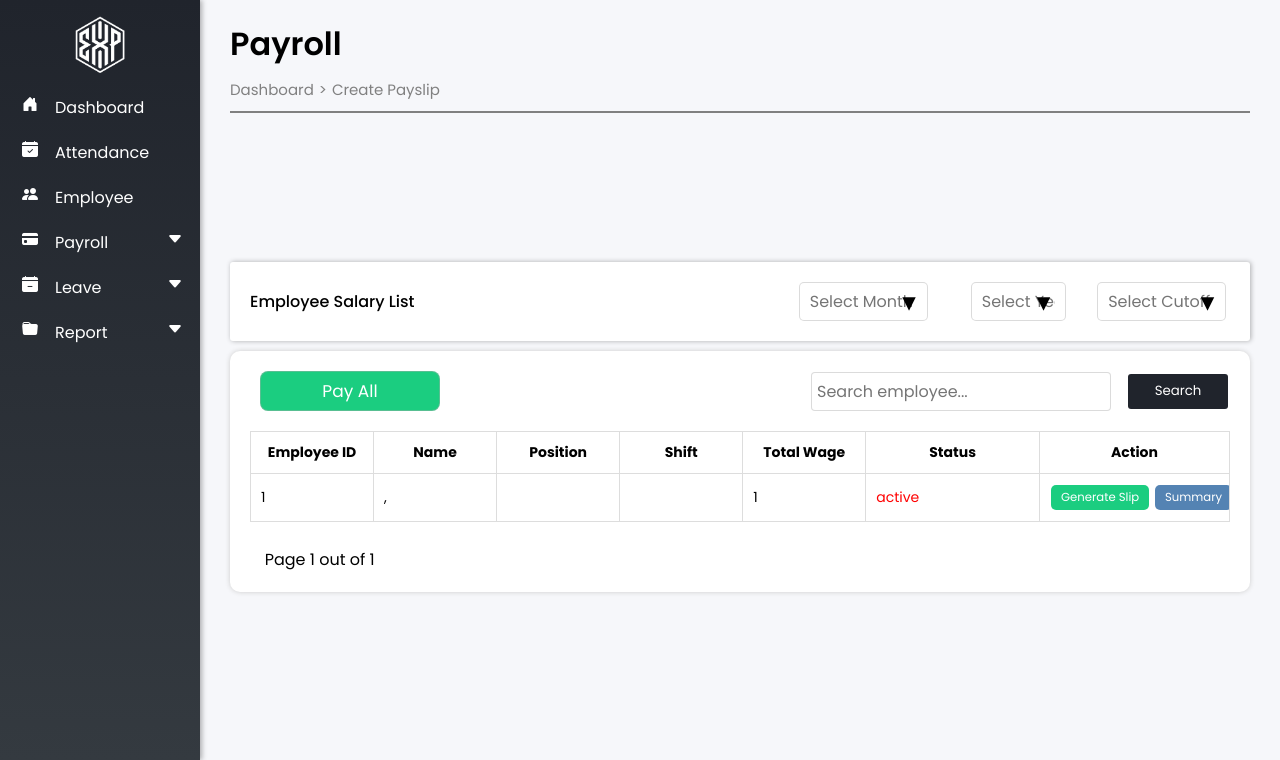
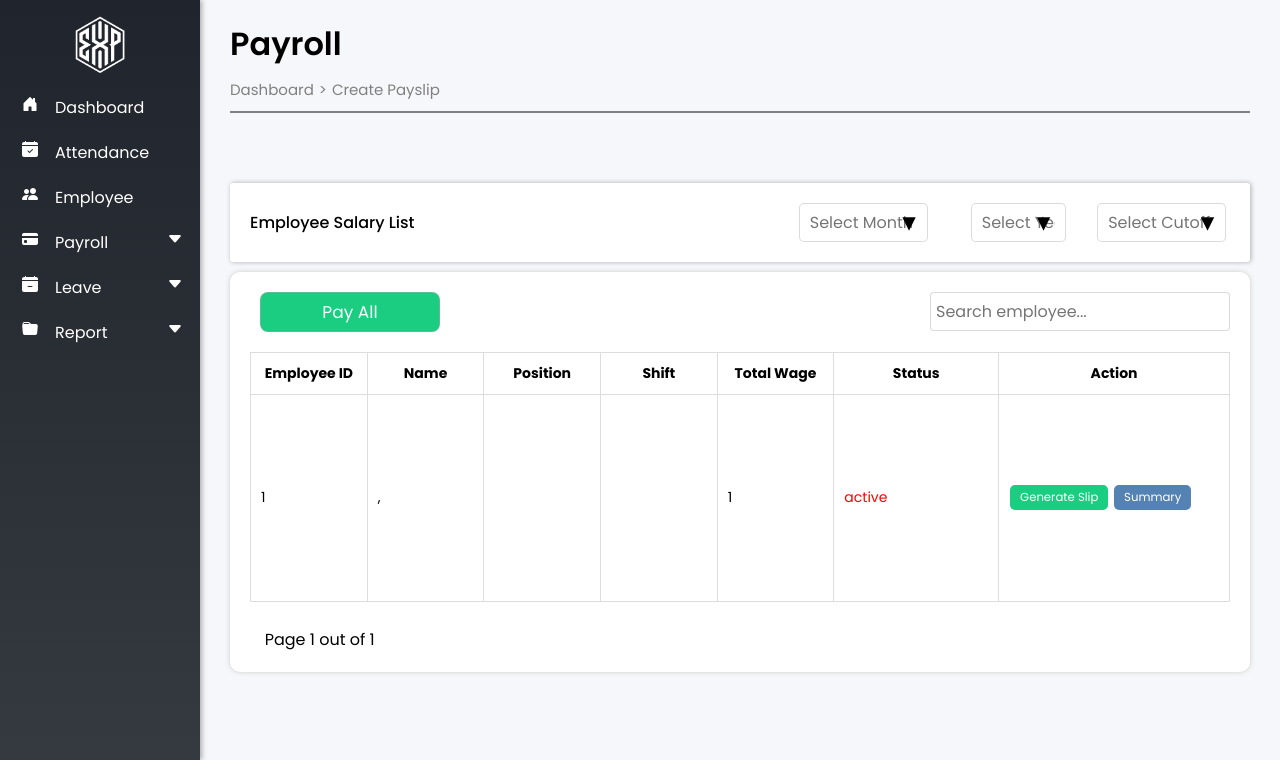
Before and after one commit to Yrria/Payroll, a PHP site: page /adminpage/payroll.php in a window 1280 px wide. Shown: the part 40-800 px from the top of the page. Run offline with PHP 8.4, Linux system fonts and the light colour scheme; a user stored in the database is signed in; data comes from the database, SQL or seed files in the repository; tables that the repository leaves empty hold one stand-in row (values such as "Sample post"); data that the repository does not hold is empty; some libraries are stand-ins or nearby versions.

Commit message:
latest payroll, then dagdag search_payroll

```diff
--- a/payroll/adminpage/css/payroll.css
+++ b/payroll/adminpage/css/payroll.css
@@ -130,6 +130,7 @@
 table {
     width: 100%;
     border-collapse: collapse;
+    min-height: 250px;
     margin-top: 20px;
   }
 
@@ -150,6 +151,13 @@
     /* Sets a fixed width for the cell */
     font-size: 14px;
   }
+
+  .no-data {
+    text-align: center;
+    font-weight: bold;
+    color: gray;
+    padding: 20px;
+}
 
   /* SEARCH BAR */
   .search {
@@ -174,11 +182,9 @@
   .td-text {
     white-space: nowrap;
     /* Prevents text wrapping */
-    overflow: hidden;
-    /* Ensures overflow is hidden */
     text-overflow: ellipsis;
     /* Shows ellipsis when text overflows */
-    max-width: 50px;
+    max-width: 70px;
     /* Set max width for the cell */
     color: red;
   }
@@ -350,7 +356,7 @@
     background-color: #33996d;
     transition: all 0.1s ease-in-out; /* Smooth animation */
 }
-.search_emp_input{
+#search_emp_input{
     width: 300px;
     padding: 6px 5px;
     border-radius: 4px;
--- a/payroll/adminpage/payroll.php
+++ b/payroll/adminpage/payroll.php
@@ -3,7 +3,7 @@
 include '../assets/databse/connection.php';
 include './database/session.php';
 
-$records_per_page = 5; // Number of records to display per page
+$records_per_page = 7; // Number of records to display per page
 $current_page = isset($_GET['page']) ? $_GET['page'] : 1; // Get current page number, default to 1
 
 // Calculate the limit clause for SQL query
@@ -33,7 +33,7 @@
 // Count total number of records
 $total_records_query = "SELECT COUNT(*) FROM tbl_salary";
 if (isset($_GET['query']) && !empty($_GET['query'])) {
-    $total_records_query .= "WHERE alumni_id LIKE '%$search_query%'
+    $total_records_query .= " WHERE emp_id LIKE '%$search_query%'
                             OR f_name LIKE '%$search_query%'
                             OR m_name LIKE '%$search_query%'
                             OR l_name LIKE '%$search_query%'
@@ -42,6 +42,7 @@
                             OR total_wage LIKE '%$search_query%'
                             OR emp_status LIKE '%$search_query%'";
 }
+
 $total_records_result = mysqli_query($conn, $total_records_query);
 $total_records_row = mysqli_fetch_array($total_records_result);
 $total_records = $total_records_row[0];
@@ -59,6 +60,7 @@
     <link rel="stylesheet" href="https://cdn.jsdelivr.net/npm/bootstrap-icons@1.3.0/font/bootstrap-icons.css">
     <link rel="stylesheet" href="./css/main.css">
     <link rel="stylesheet" href="./css/payroll.css">
+    <script src="https://cdn.jsdelivr.net/npm/jquery@3.7.1/dist/jquery.min.js"></script>
     <title>Payroll</title>
 </head>
 
@@ -132,8 +134,7 @@
                         <div class="search">
                             <button class="payall_btn">Pay All</button>
                             <div class="search-bar">
-                                <input type="text" class="search_emp_input" placeholder="Search employee..." />
-                                <button class="search-btn">Search</button>
+                                <input type="text" id="search_emp_input" class="search_emp_input" placeholder="Search employee..." />
                             </div>
                         </div>
 
@@ -150,7 +151,7 @@
                                     <th>Action</th>
                                 </tr>
                             </thead>
-                            <tbody>
+                            <tbody id="showdata">
                                 <?php
                                     if($result->num_rows > 0){
                                         while($row = $result->fetch_assoc()){
@@ -203,6 +204,26 @@
     <!-- SCRIPT -->
     <script src="./javascript/main.js"></script>
     <script src="./javascript/payroll.js"></script>
+    <script>
+        $(document).ready(function(){
+            $('#search_emp_input').on("keyup",function(){
+                var getName = $(this).val();
+                $.ajax({
+                    method : 'POST',
+                    url : 'search_payroll.php',
+                    data : {name:getName},
+                    success:function(response)
+                    {
+                        if ($.trim(response) === "") {
+                            $("#showdata").html("<tr><td colspan='7' class='no-data'>No records found</td></tr>");
+                        } else {
+                            $("#showdata").html(response);
+                        }
+                    }
+                });
+            });
+        });
+    </script>
 </body>
 
 </html>
```
Also changed, not shown: payroll/adminpage/search_payroll.php (added, +30 -0 lines).
